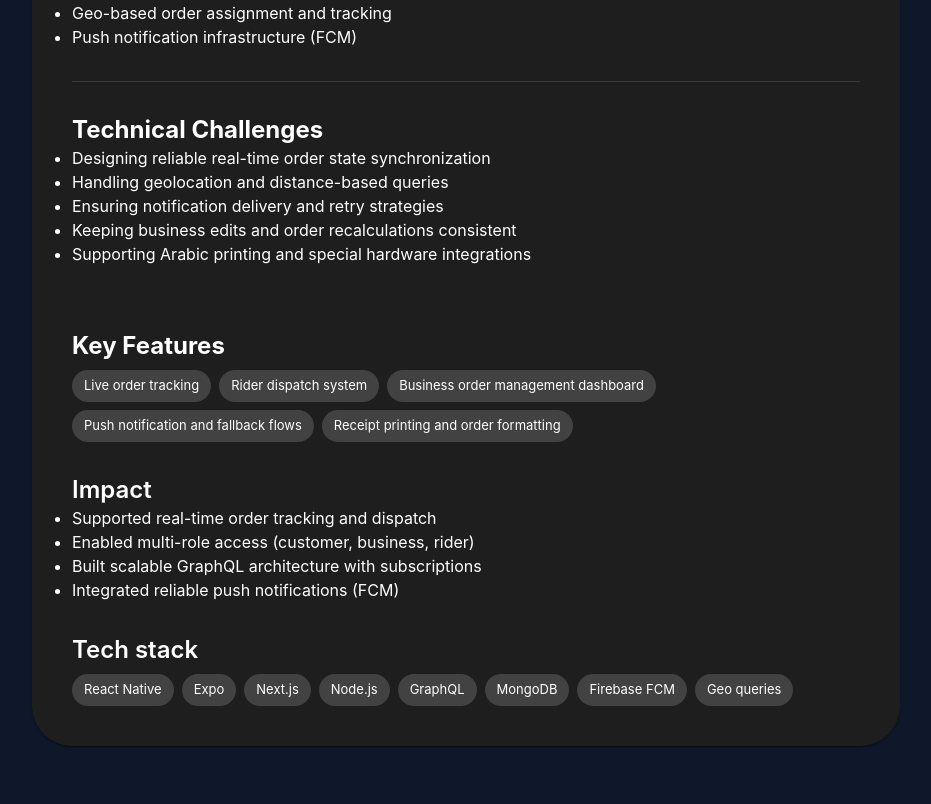
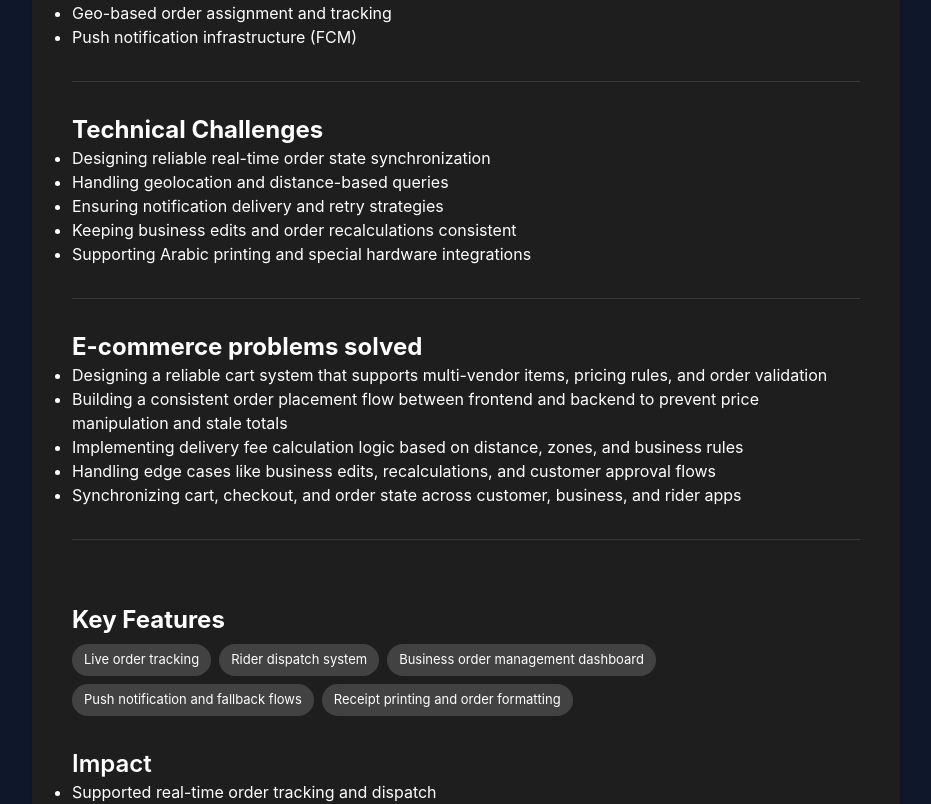
Before and after one commit to AhmedElselly/ahmedelselly.github.io, a Next.js app: page /projects/multi-vendor-delivery-platform in a window 1280 px wide. Shown: the part 1838-2642 px from the top of the page, without its empty margins (174-1105 px from the left). Built offline with nearby package versions, Linux system fonts and the light colour scheme; what @mui/material-nextjs would draw is missing.

Commit message:
added ecommerce problems solved in projects/[slug]

```diff
--- a/src/app/projects/[slug]/page.tsx
+++ b/src/app/projects/[slug]/page.tsx
@@ -101,6 +101,25 @@ async function ProjectPage({ params }: Props) {
               </ul>
             </section>
 
+            <Divider sx={{ my: 6 }} />
+
+            {project.ecommerceProblems?.length && (
+              <section>
+                <Typography variant="h5" fontWeight={700}>
+                  E-commerce problems solved
+                </Typography>
+
+                <ul>
+                  {project.ecommerceProblems.map((item) => (
+                    <li key={item}>
+                      <Typography>{item}</Typography>
+                    </li>
+                  ))}
+                </ul>
+              </section>
+            )}
+
+            <Divider sx={{ my: 6 }} />
             <section>
               <Typography variant="h5" fontWeight={700} sx={{ mt: 4 }}>
                 Key Features
--- a/src/data/projects/index.ts
+++ b/src/data/projects/index.ts
@@ -4,6 +4,7 @@ export type Project = {
   subtitle: string;
   description: string;
   problem: string;
+  ecommerceProblems: string[];
   solution: string;
   impact: string[];
   tech: string[];
@@ -43,12 +44,20 @@ export const projects: Project[] = [
       "Geo-based order assignment and tracking",
       "Push notification infrastructure (FCM)",
     ],
+
     challenges: [
       "Designing reliable real-time order state synchronization",
       "Handling geolocation and distance-based queries",
       "Ensuring notification delivery and retry strategies",
       "Keeping business edits and order recalculations consistent",
       "Supporting Arabic printing and special hardware integrations",
+    ],
+    ecommerceProblems: [
+      "Designing a reliable cart system that supports multi-vendor items, pricing rules, and order validation",
+      "Building a consistent order placement flow between frontend and backend to prevent price manipulation and stale totals",
+      "Implementing delivery fee calculation logic based on distance, zones, and business rules",
+      "Handling edge cases like business edits, recalculations, and customer approval flows",
+      "Synchronizing cart, checkout, and order state across customer, business, and rider apps",
     ],
     features: [
       "Live order tracking",
```
